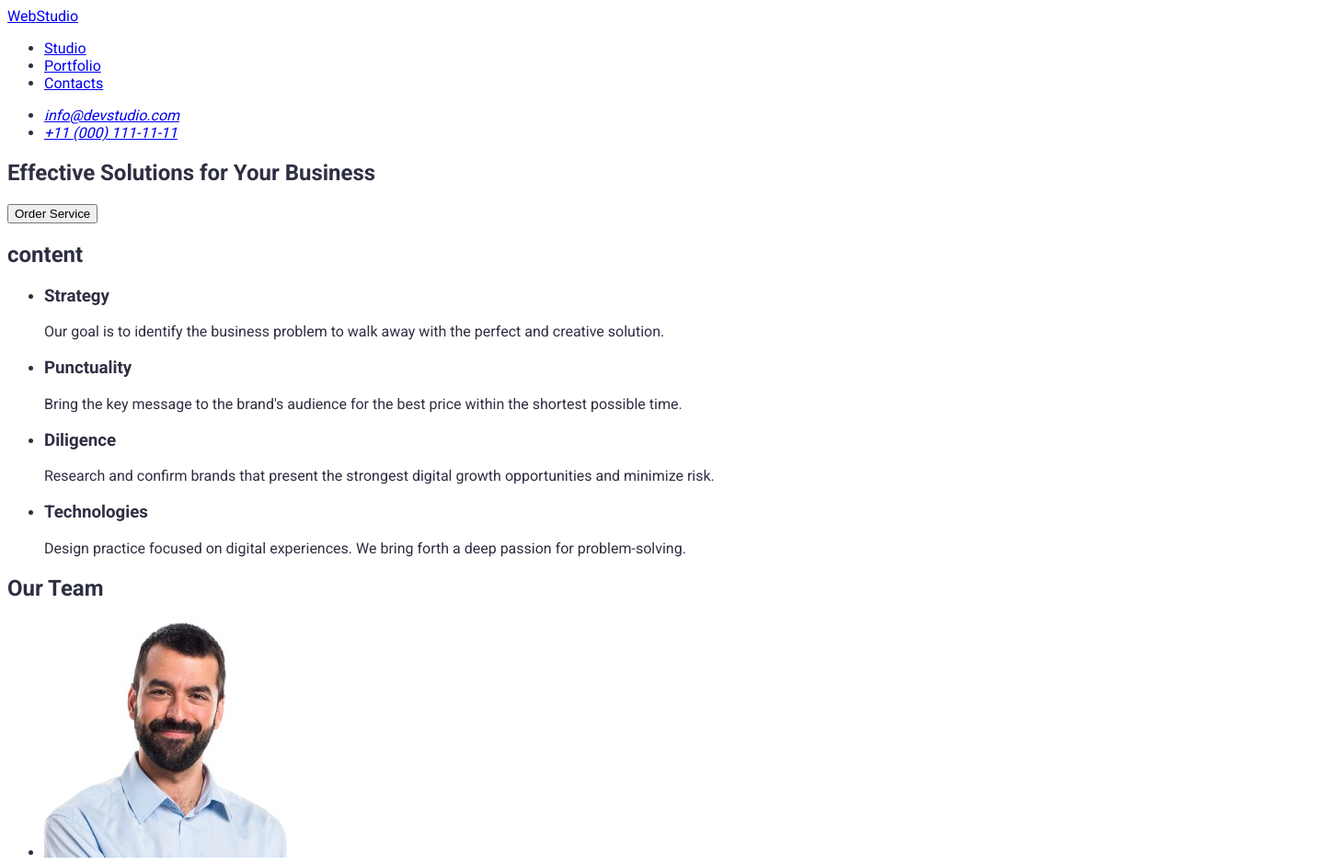
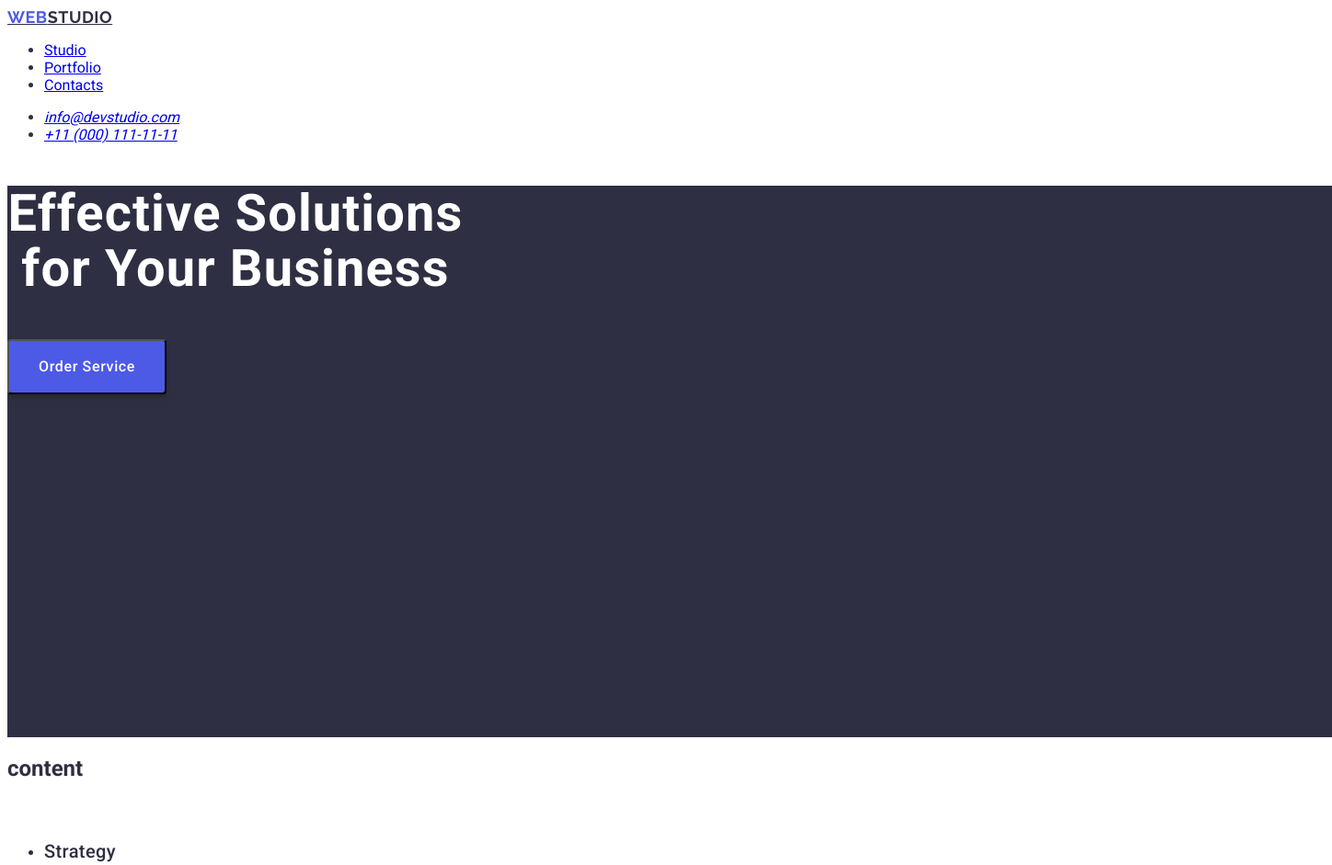
Before and after one commit to darizhy/goit-markup-hw-02, a plain HTML site: page index.html in a window 1280 px wide. Shown: the top 941 px of the page at 92% size, 1448 px wide, since content can reach past the window. Drawn offline with Linux system fonts and the light colour scheme.

Commit message:
add styles

```diff
--- a/css/styles.css
+++ b/css/styles.css
@@ -1,25 +1,125 @@
 
 body{font-family: 'Roboto', sans-serif;
 color: #2E2F42;
-background: #FFF;}
+background: #FFF;
+width: 1440px;
+height: 3300px;
+}
 
 /* font-family: 'Montserrat', sans-serif;
 font-family: 'Raleway', sans-serif;
 font-family: 'Montserrat', sans-serif; */
+header{ display: inline;
+    width: 1440px;
+    height: 72px;
+    }
+nav{display: inline; width: 1440px;
+    height: 72px;
+    flex-shrink: 0;}
+.sect-main{background: #2E2F42;
+    width: 1440px;
+    height: 600px;
+    flex-shrink: 0;}
+main{ align-self: center;}
+h1{ color:  #FFF;
+    text-align: center;
+    /* Header 1 */
+    font-family: Roboto;
+    font-size: 56px;
+    font-weight: 700;
+    line-height: 60px;
+    /* 107.143% */
+    letter-spacing: 1.12px;
+    width: 496px;
+    height: 120px;
+    padding: 472px, 188px, 472px, 292px;}
+ button{display: inline-flex;
+    padding: 16px 32px;
+    align-items: center;
+    gap: 10px;
+    border-radius: 4px;
+    background: #4D5AE5;
+    box-shadow: 0px 4px 4px 0px rgba(0, 0, 0, 0.15);
+    color: #FFF;
+    /* Button Text */
+    font-family: Roboto;
+    font-size: 16px;
+    font-weight: 500;
+    line-height: 24px;
+    /* 150% */
+    letter-spacing: 0.64px;
+    cursor: pointer;}
 
-
-.sect-tetle{ color: var(--NAVY-BLUE, #2E2F42);
+.sect-title{color: #2E2F42;
     text-align: center;
     /* Header 2 */
     font-family: Roboto;
     font-size: 36px;
-    font-style: normal;
     font-weight: 700;
     line-height: 40px;
-    /* 111.111% */
     letter-spacing: 0.72px;
     text-transform: capitalize;}
-/* #title {
+.back-sect{ background-color: #F4F4FD;
+color: #2E2F42;}
+
+
+.sect-cont{display: flex;
+    width: 264px;
+    flex-direction: column;
+    align-items: flex-start;
+    gap: 8px;}
+.inside-ul{ background-color: #FFF;
+border-radius: 0px 0px 4px 4px;
+display: inline-flex;
+box-shadow: 0px 2px 1px 0px rgba(46, 47, 66, 0.08), 0px 1px 1px 0px rgba(46, 47, 66, 0.16), 0px 1px 6px 0px rgba(46, 47, 66, 0.08);}
+.porf-inside{ display: flex;
+    flex-direction: column;
+    align-items: flex-start;}
+footer{ background-color: #2E2F42;}
+.footer-p{ color:#F4F4FD;
+    font-family: Roboto;
+    font-size: 16px;
+    line-height: 24px;
+    letter-spacing: 0.32px;
+    width: 264px;
+    padding-left: 156px,140px,1020px,100px;}
+.logo-span{ color: #4D5AE5;
+    font-family: Raleway;
+    font-size: 18px;
+    font-weight: 700;
+    line-height: 21px;
+    letter-spacing: 0.54px;
+    text-transform: uppercase;}
+    .logo{ color: #F4F4FD;
+        font-family: Raleway;
+        font-size: 18px;
+        font-weight: 700;
+        line-height: 21px;
+        /* 116.667% */
+        letter-spacing: 0.54px;
+        text-transform: uppercase; }
+p{ color: #434455;
+    font-family: Roboto;
+    font-size: 16px;
+    line-height: 24px;
+    /* 150% */
+    letter-spacing: 0.32px;}
+h3{ color:  #2E2F42;
+    font-family: Roboto;
+    font-size: 20px;
+    font-weight: 500;
+    line-height: 24px;
+    letter-spacing: 0.4px;}
+.logo-top{ color: #2E2F42;
+    font-family: Raleway;
+    font-size: 18px;
+    font-weight: 700;
+    line-height: 21px;
+    /* 116.667% */
+    letter-spacing: 0.54px;
+    text-transform: uppercase;}
+
+    /* #title {
     font-weight: 500;
     color: orange;
 }  селектор id */
--- a/index.html
+++ b/index.html
@@ -24,7 +24,7 @@
  <!-- Меню навігації -->
 
  <nav>
-    <a href="./index.html"><span>Web</span>Studio</a>
+    <a class="logo-top" href="./index.html"><span class="logo-span">Web</span>Studio</a>
     <ul>
 	  <li><a href="#studio">Studio</a></li>
 	  <li><a href="#portfolio">Portfolio</a></li>
@@ -44,7 +44,7 @@
 
     <!-- Унікальний контент сторінки -->
  <main>
-    <section>
+    <section class="sect-main">
         <h1>Effective Solutions for Your Business</h1>
 
         <button type="button">Order Service</button>
@@ -52,7 +52,7 @@
 
 
     </section>
-    <section>
+    <section class="sect-cont">
         <h2>content</h2>
         <ul>
              <li><h3>Strategy </h3>
@@ -68,9 +68,9 @@
 
     </section>
 
-    <section>
+    <section class="back-sect">
         <h2 class="sect-title">Our Team</h2>
-        <ul>
+        <ul class="inside-ul">
         <li><img src="./images/img-5-2.jpg" width="264" height="260" alt="Mark Guerrero"> <h3>Mark Guerrero</h3> <p>Product Designer</p>
 
 
@@ -81,7 +81,7 @@
         <li><img src="./images/img-4-2.jpg" width="264" height="260" alt="Daniel Wilson"> <h3>Daniel Wilson </h3> <p>UI Designer</p></li>
         </ul>
     </section>
-    <section>
+    <section class="porf-inside">
        <h2 id="portfolio" class="sect-title">Our Portfolio</h2>
        <ul>
          <li> <img src="./images/img-16.jpg" width:="360"  height:="420" alt="Banking App"> <h3>Banking App</h3> <p>App</p></li>
@@ -97,8 +97,8 @@
 
  <!-- Футер сторінки -->
  <footer>
-    <a href="./index.html"><span>Web</span>Studio</a>
-    <p>Increase the flow of customers and sales for your business with digital marketing & growth solutions.</p>
+    <a class="logo" href="./index.html"><span class="logo-span">Web</span>Studio</a>
+    <p class="footer-p">Increase the flow of customers and sales for your business with digital marketing & growth solutions.</p>
 
  </footer>
 </body>
```
Also changed, not shown: 1 other file.
